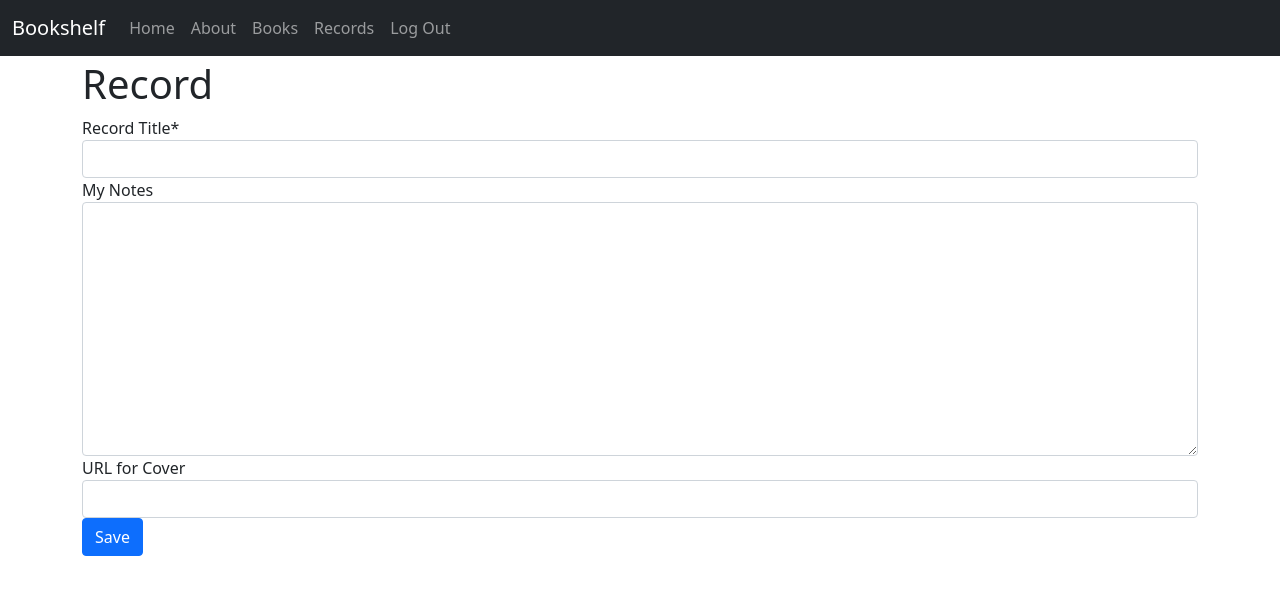
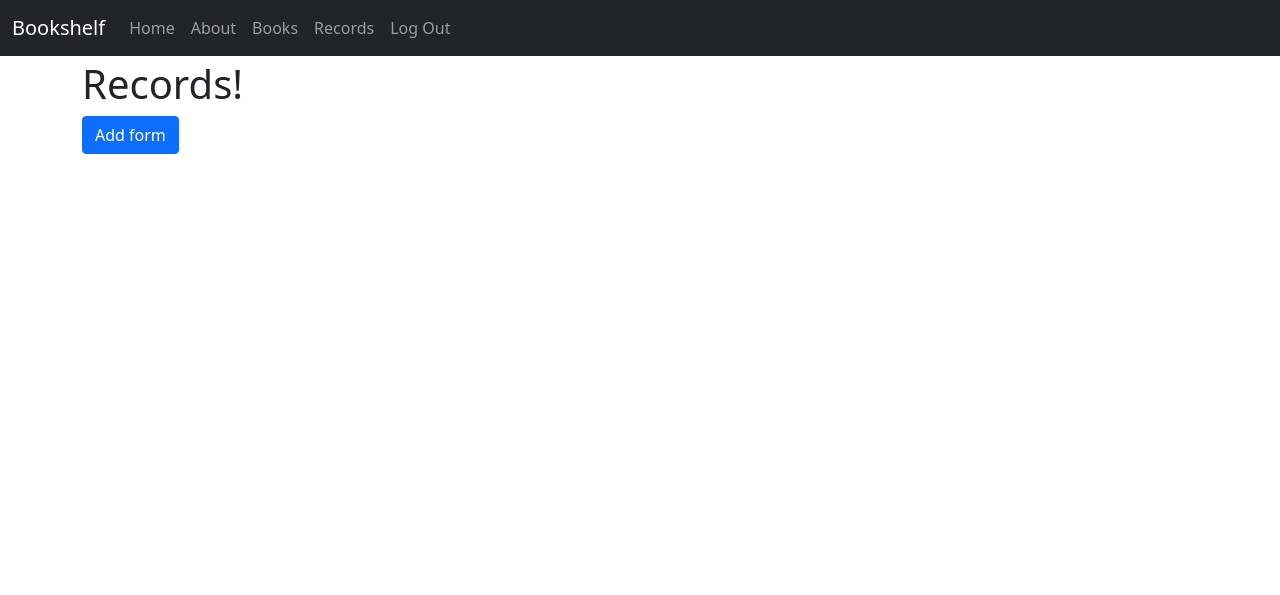
Before and after one commit to davemolk/bookshelf, a Django app: page /records/create/ in a window 1280 px wide. Shown: the top 595 px of the page. Run offline with Django 3.2, Linux system fonts and the light colour scheme; the visitor is signed in with stand-in values (Sample User, id 1); parts of the project's set-up code (start-up, migrations or seed data) failed here and were passed over; some libraries are stand-ins or nearby versions.

Commit message:
hx form create underway

```diff
--- a/records/urls.py
+++ b/records/urls.py
@@ -6,6 +6,7 @@ from .views import(
     record_create_view,
     record_update_view,
     record_delete_view,
+    create_record_form_hx,
 )
 
 app_name='records'
@@ -13,6 +14,7 @@ app_name='records'
 urlpatterns = [
     path('', record_list_view, name='list'),
     path('create/', record_create_view, name='create'),
+    path('hx/create-record-form/', create_record_form_hx, name='create_record_form_hx'),
     path('<slug:slug>/delete/', record_delete_view, name='delete'),
     path('<slug:slug>/update/', record_update_view, name='update'),
     path('<slug:slug>/', record_detail_view, name='detail'),
--- a/records/views.py
+++ b/records/views.py
@@ -67,3 +67,11 @@ def record_delete_view(request, slug):
         'record': record
     }
     return render(request, 'records/delete.html', context)
+
+
+def create_record_form_hx(request):
+    form = RecordForm()
+    context = {
+        'form': form,
+    }
+    return render(request, 'records/partials/record_form.html', context)
--- a/templates/records/create_update.html
+++ b/templates/records/create_update.html
@@ -6,14 +6,22 @@
 {% endblock title %}
 
 {% block content %}
-    <h1>{{ action }} Record</h1>
+    <h1>Records!</h1>
 
-    <form method="post" action=".">
+    {% comment %} <form method="post" action=".">
         {% csrf_token %}
         {{ form|crispy }}
         <button type="submit" class="btn btn-primary">
             Save
         </button>
-    </form>
+    </form> {% endcomment %}
+
+    <button type='button' class="btn btn-primary"
+        hx-get="{% url 'records:create_record_form_hx' %}"
+        hx-target="#recordforms" hx-swap="beforeend">
+        Add form
+    </button>
+
+    <div id='recordforms'></div>
 
 {% endblock content %}
```
Also changed, not shown: templates/records/partials/record_form.html (added, +9 -0 lines).
